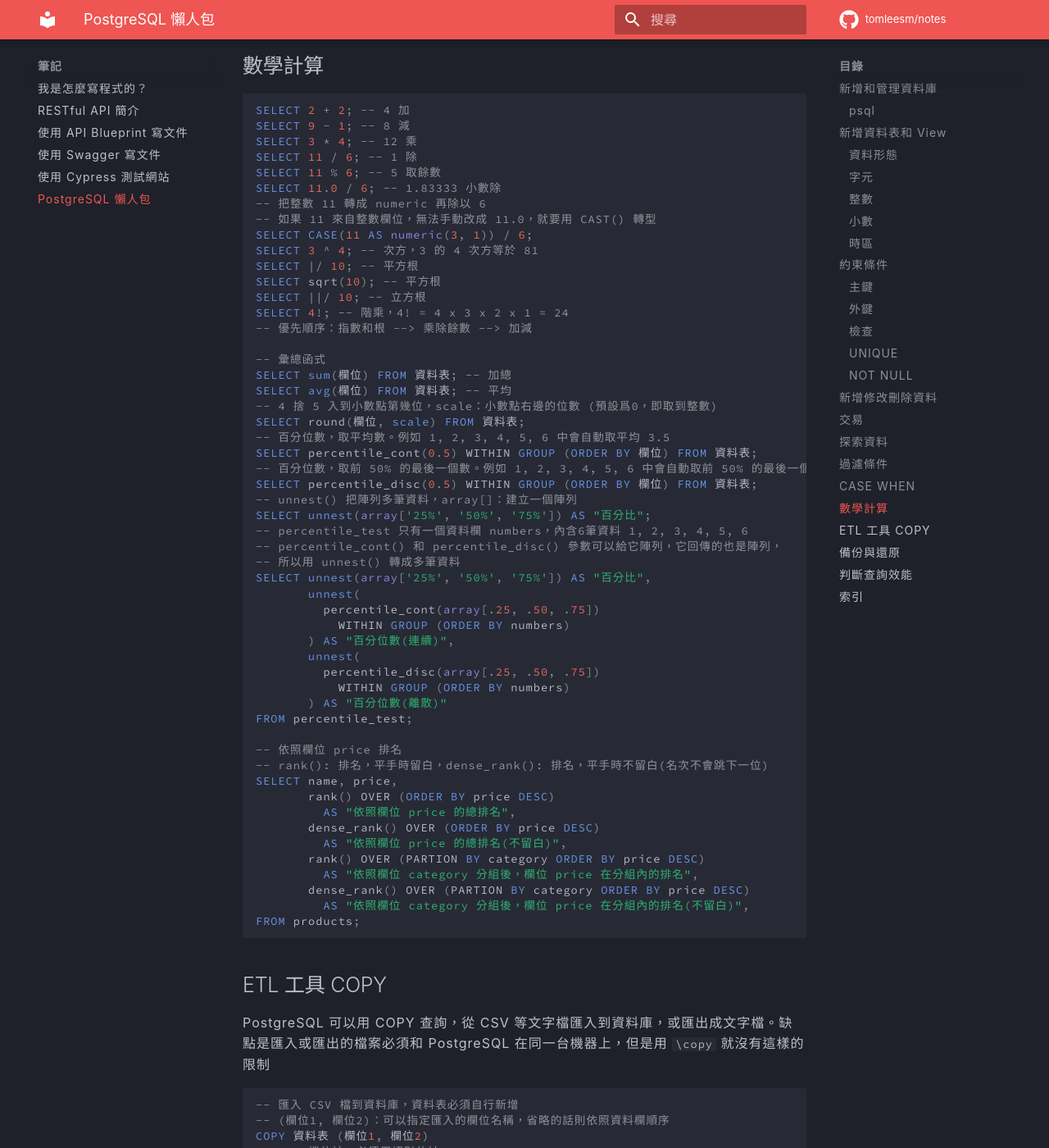
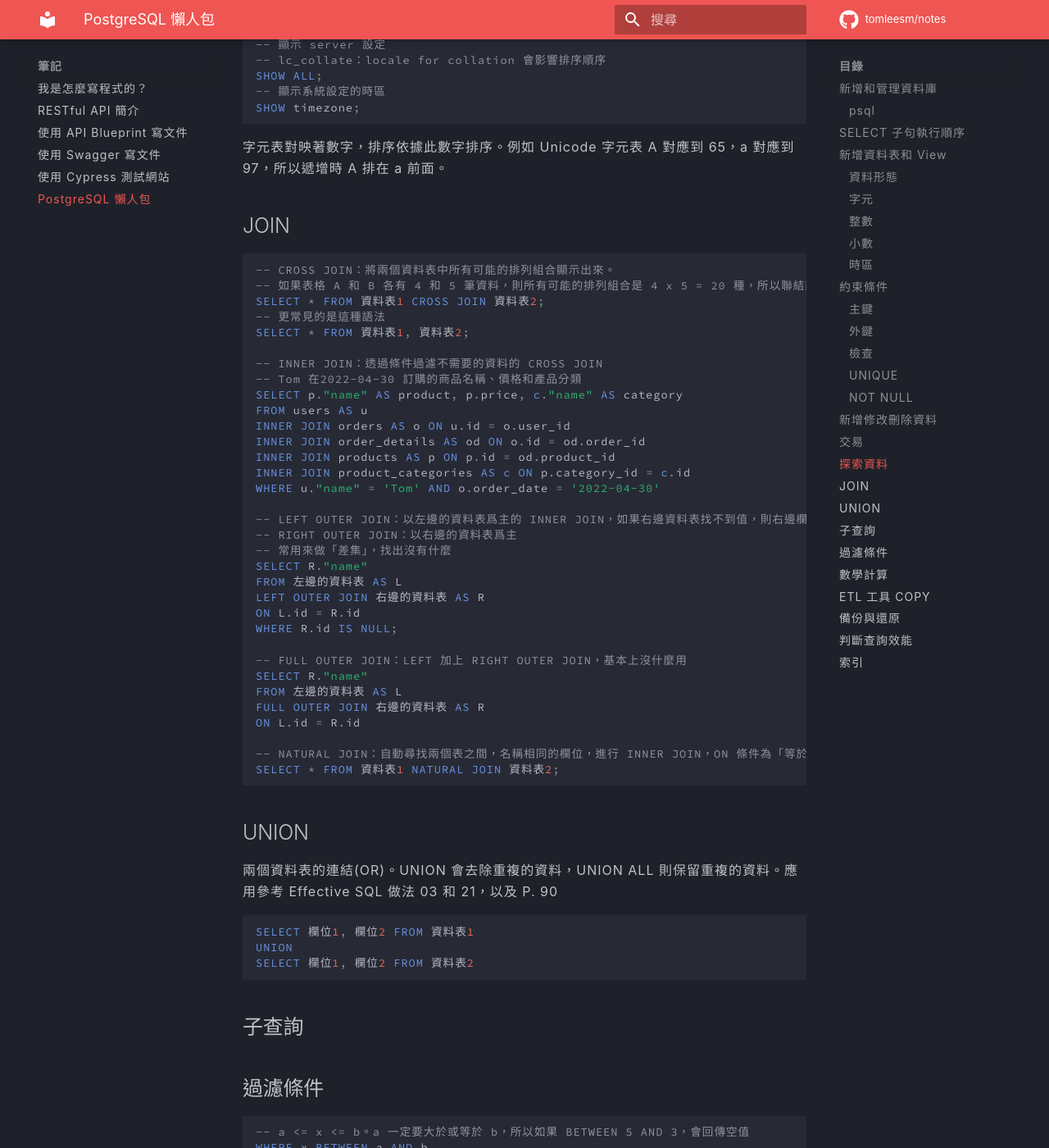
Before and after one commit to tomleesm/notes, an MkDocs documentation site: the page built from docs/postgresql-cheat-sheet.md, in a window 1280 px wide and 1400 px high, scrolled down 7285 px. Shown: the whole window at 82% size. Built offline with MkDocs 1.6.1 and Material for MkDocs 9.7.7, drawn with Linux system fonts in a browser that asks for light colours; comment, search, counter and statistics services are not loaded; some of the changed text lies outside the part shown.

Commit message:
PostgreSQL 懶人包新增 JOIN 和 UNION

````diff
--- a/docs/postgresql-cheat-sheet.md
+++ b/docs/postgresql-cheat-sheet.md
@@ -37,6 +37,26 @@
 # 離開 psql
 \q
 ```
+
+## SELECT 子句執行順序
+
+``` sql
+SELECT 欄位清單
+FROM 資料表
+WHERE 條件式
+GROUP BY 條件式
+HAVING 條件式
+ORDER BY 條件式
+```
+
+1. `FROM` 產生資料集合
+2. `WHERE` 過濾 `FROM` 產生的集合
+3. `GROUP BY` 彙整 `WHERE` 過濾後的集合
+4. `HAVING` 過濾 `GROUP BY` 彙整的集合
+5. `SELECT` 轉換過濾與彙集過的集合（通常是透過彙整函式）
+6. `ORDER BY` 排序 `SELECT` 轉換後的集合
+
+(上述順序和說明來自 Effective SQL 中文版 P. 122，有稍加修改)
 
 ## 新增資料表和 View
 
@@ -253,6 +273,10 @@
 SELECT DISTINCT 選區, 候選人姓名 FROM 候選人名冊;
 -- DESC 遞減，ASC 遞增（預設）
 SELECT * FROM 資料表 ORDER BY t1 DESC, t2 ASC;
+-- SELECT 子句中的欄位，有套用彙整函式，則可以不用出現在 GROUP BY
+-- 如果欄位沒有套用彙整函式，則必須出現在 GROUP BY
+-- 此爲 ANSI SQL 標準的規定
+SELECT 欄位1, 欄位2, count(*) FROM 資料表 GROUP BY 欄位1, 欄位2
 -- 只顯示 1 筆資料
 SELECT * FROM 資料表 LMIT 1;
 -- 從索引值 0 的資料開始，只顯示 5 筆（注意，第 1 筆資料的索引值是 0，不是 1）
@@ -267,6 +291,56 @@
 
 字元表對映著數字，排序依據此數字排序。例如 Unicode 字元表 A 對應到 65，a 對應到 97，所以遞增時 A 排在 a 前面。
 
+## JOIN
+
+``` sql
+-- CROSS JOIN：將兩個資料表中所有可能的排列組合顯示出來。
+-- 如果表格 A 和 B 各有 4 和 5 筆資料，則所有可能的排列組合是 4 x 5 = 20 種，所以聯結顯示出來的結果是一個 20 列的表格
+SELECT * FROM 資料表1 CROSS JOIN 資料表2;
+-- 更常見的是這種語法
+SELECT * FROM 資料表1, 資料表2;
+
+-- INNER JOIN：透過條件過濾不需要的資料的 CROSS JOIN
+-- Tom 在2022-04-30 訂購的商品名稱、價格和產品分類
+SELECT p."name" AS product, p.price, c."name" AS category
+FROM users AS u
+INNER JOIN orders AS o ON u.id = o.user_id
+INNER JOIN order_details AS od ON o.id = od.order_id
+INNER JOIN products AS p ON p.id = od.product_id
+INNER JOIN product_categories AS c ON p.category_id = c.id
+WHERE u."name" = 'Tom' AND o.order_date = '2022-04-30'
+
+-- LEFT OUTER JOIN：以左邊的資料表爲主的 INNER JOIN，如果右邊資料表找不到值，則右邊欄位顯示爲 NULL
+-- RIGHT OUTER JOIN：以右邊的資料表爲主
+-- 常用來做「差集」，找出沒有什麼
+SELECT R."name"
+FROM 左邊的資料表 AS L
+LEFT OUTER JOIN 右邊的資料表 AS R
+ON L.id = R.id
+WHERE R.id IS NULL;
+
+-- FULL OUTER JOIN：LEFT 加上 RIGHT OUTER JOIN，基本上沒什麼用
+SELECT R."name"
+FROM 左邊的資料表 AS L
+FULL OUTER JOIN 右邊的資料表 AS R
+ON L.id = R.id
+
+-- NATURAL JOIN：自動尋找兩個表之間，名稱相同的欄位，進行 INNER JOIN，ON 條件為「等於」
+SELECT * FROM 資料表1 NATURAL JOIN 資料表2;
+```
+
+## UNION
+
+兩個資料表的連結(OR)。UNION 會去除重複的資料，UNION ALL 則保留重複的資料。應用參考 Effective SQL 做法 03 和 21，以及 P. 90
+
+``` sql
+SELECT 欄位1, 欄位2 FROM 資料表1
+UNION
+SELECT 欄位1, 欄位2 FROM 資料表2
+```
+
+## 子查詢
+
 ## 過濾條件
 
 ``` sql
@@ -280,8 +354,6 @@
 -- _ 單獨一個字元， _abc 表示結尾是 abc，開頭是一個字元的字串
 WHERE 欄位 LIKE '_abc'
 ```
-
-## CASE WHEN
 
 ## 數學計算
 
````
